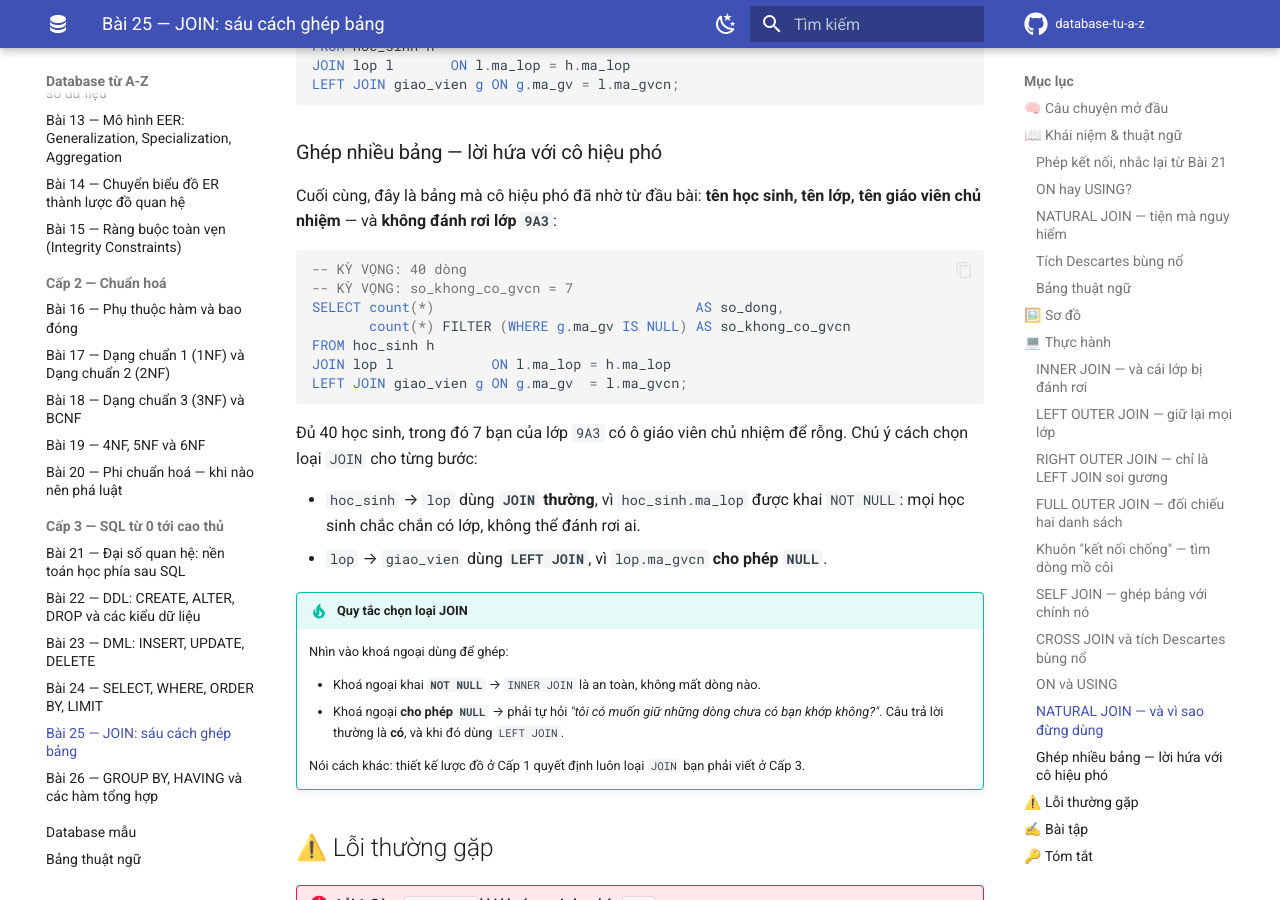
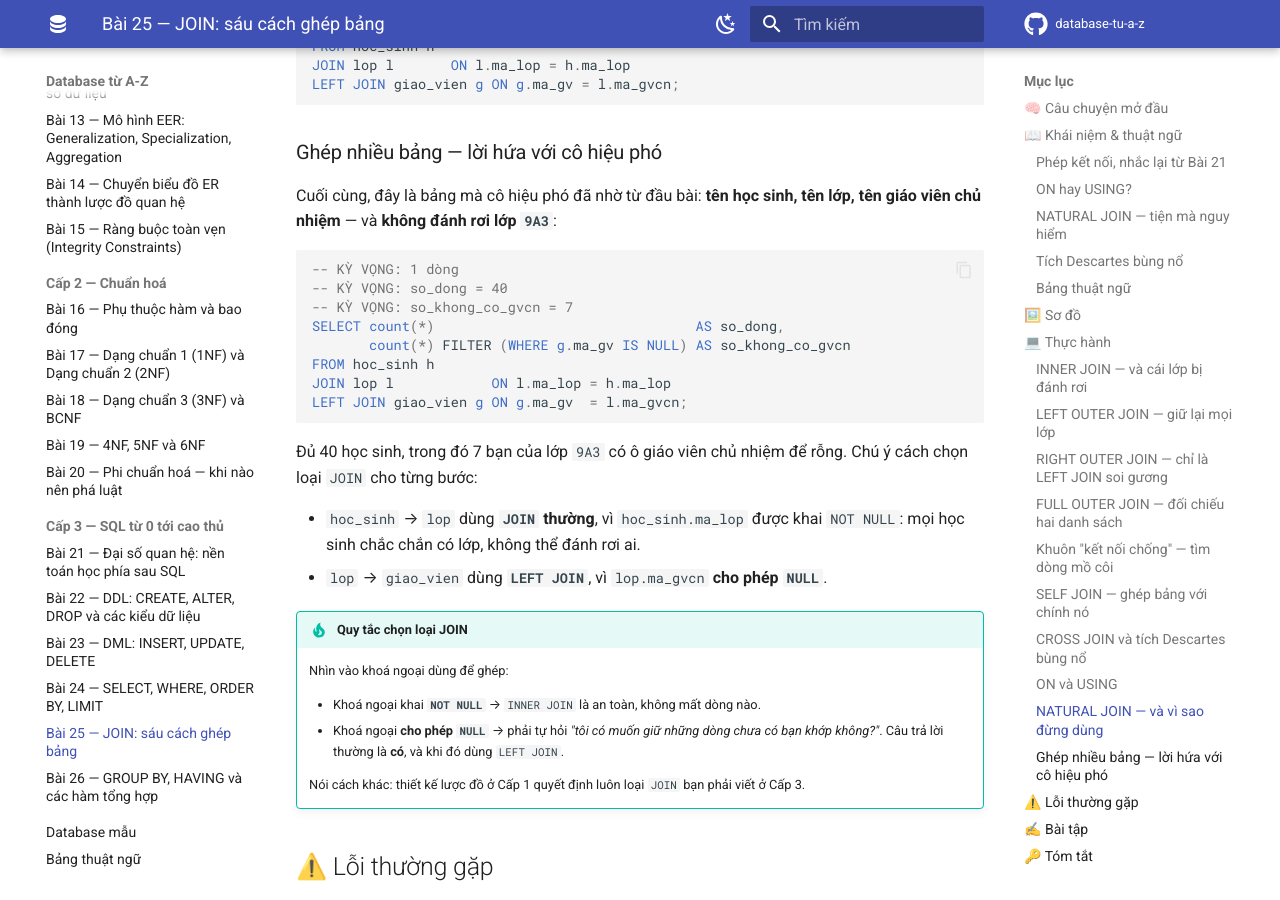
Before and after one commit to hungnguyen010518/database-tu-a-z, an MkDocs documentation site: the page built from docs/cap-3-sql/25-join.md, in a window 1280 px wide and 900 px high, scrolled down 10093 px. Built offline with MkDocs 1.6.1 and Material for MkDocs 9.7.7, drawn with Linux system fonts in a browser that asks for light colours; comment, search, counter and statistics services are not loaded.

Commit message:
Sửa 2 khẳng định khai sai kiểu trong Bài 25: số dòng thành giá trị cột
CI báo chỗ thứ nhất (mục 'Ghép nhiều bảng'); rà lại toàn bộ theo đúng lớp lỗi
đó bằng script đếm độ sâu ngoặc thì thấy thêm chỗ thứ hai ở đáp án câu 1.
Cả hai đều là SELECT count(*) không có GROUP BY nên trả về 1 dòng, còn con số
40 / 50 là GIÁ TRỊ của cột so_dong.

- 40 dòng  -> 1 dòng + so_dong = 40
- 50 dòng  -> 1 dòng + so_dong = 50
- Không sửa văn bài: hai con số vốn đã đúng
- Rà thêm hai lớp lỗi lân cận (N dòng > LIMIT k; khẳng định giá trị trên
  truy vấn nhiều dòng thiếu ORDER BY chặt) -> không còn chỗ nào
- Khẳng định KỲ VỌNG: 331 -> 333 toàn khoá, Cấp 3 nửa đầu 220 -> 222

Co-Authored-By: Claude Opus 5 (1M context) <noreply@anthropic.com>

````diff
--- a/docs/cap-3-sql/25-join.md
+++ b/docs/cap-3-sql/25-join.md
@@ -460,7 +460,8 @@ LEFT JOIN giao_vien g ON g.ma_gv = l.ma_gvcn;
 Cuối cùng, đây là bảng mà cô hiệu phó đã nhờ từ đầu bài: **tên học sinh, tên lớp, tên giáo viên chủ nhiệm** — và **không đánh rơi lớp `9A3`**:
 
 ```sql
--- KỲ VỌNG: 40 dòng
+-- KỲ VỌNG: 1 dòng
+-- KỲ VỌNG: so_dong = 40
 -- KỲ VỌNG: so_khong_co_gvcn = 7
 SELECT count(*)                                AS so_dong,
        count(*) FILTER (WHERE g.ma_gv IS NULL) AS so_khong_co_gvcn
@@ -583,7 +584,8 @@ LEFT JOIN giao_vien g ON g.ma_gv  = l.ma_gvcn;
     **Câu 1.**
 
     ```sql
-    -- KỲ VỌNG: 50 dòng
+    -- KỲ VỌNG: 1 dòng
+    -- KỲ VỌNG: so_dong = 50
     -- KỲ VỌNG: so_sach_chua_ai_muon = 0
     SELECT count(*)                                AS so_dong,
            count(*) FILTER (WHERE m.ma_muon IS NULL) AS so_sach_chua_ai_muon
````
